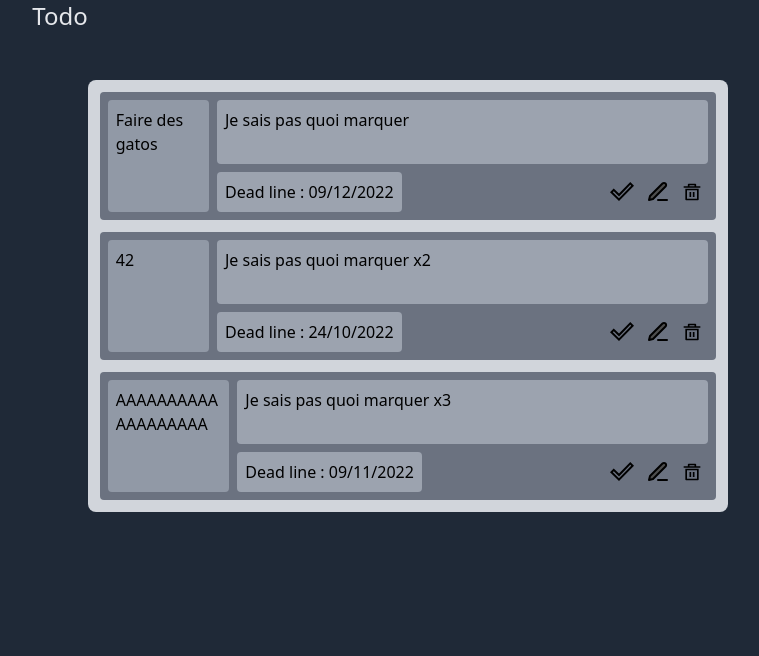
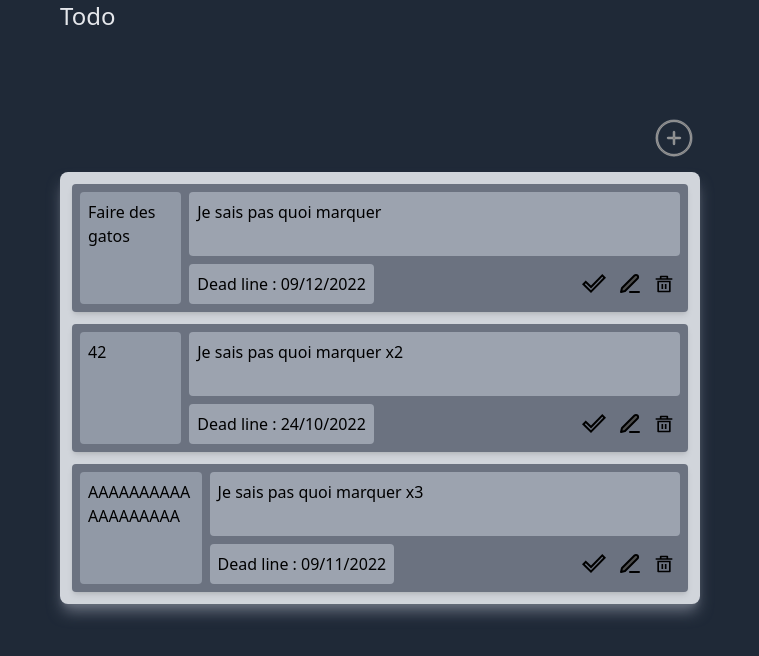
Before and after one commit to Fadgiras/react-ts-todolist, a React (Create React App) app: page / in a window 1280 px wide. Shown: the top 656 px of the page, without its empty margins (260-1019 px from the left). Built offline with nearby package versions, Linux system fonts and the light colour scheme.

Commit message:
First modal drafts

```diff
--- a/src/App.tsx
+++ b/src/App.tsx
@@ -1,9 +1,10 @@
 import React from 'react';
-import logo from './logo.svg';
 import './App.css';
 import TaskLine from './components/TaskLine';
 import Task from './models/Task';
 import TaskList from './components/TaskList';
+import TaskEdit from './components/TaskEdit';
+import Todolist from './components/Todolist';
 
 function App() {
 
@@ -25,9 +26,11 @@ function App() {
     );
 
   return (
-    <TaskList>
-      {taskList}
-    </TaskList>
+    <Todolist>
+      <TaskList>
+        {taskList}
+      </TaskList>
+    </Todolist>
   );
 }
 
--- /dev/null
+++ b/src/components/TaskEdit.tsx
@@ -0,0 +1,21 @@
+import React, { Component } from "react";
+
+export default class TaskEdit extends Component<any, any>{
+    render(): React.ReactNode {
+        return  <div className="fixed overflow-y-auto">
+                    <div className="fixed flex w-screen h-screen bg-gray-300 opacity-60"/>
+                    <div className="fixed bottom-0 top-0 left-0 right-0 m-auto flex w-1/2 bg-gray-400 h-fit rounded shadow-lg shadow-blue-800 flex flex-col">
+                        <p className="m-auto pt-2 text-bold text-xl">Task Edit : Task name</p>
+                        <p className="pl-2 pt-2">Task name</p>
+                        <input type="text" className="m-2 ring-2 pl-2 w-1/2 rounded border-black" placeholder="task name"/>
+
+                        <p className="pl-2 pt-2">Task name</p>
+                        <input type="text" className="m-2 ring-2 pl-2 w-1/2 rounded border-black" placeholder="task name"/>
+
+                        <p className="pl-2 pt-2">Task name</p>
+                        <textarea className="m-2 ring-2 pl-2 w-1/2 rounded border-black resize" placeholder="task name"/>
+
+                    </div>
+                </div>
+    }
+}
--- a/src/components/TaskLine.tsx
+++ b/src/components/TaskLine.tsx
@@ -10,7 +10,7 @@ interface TaskProps{
 
 export default class Task extends Component<TaskProps,any>{
     render() {
-        return <div id={this.props.id.toString()} className='bg-gray-500 rounded pr-2'>
+        return <div id={this.props.id.toString()} className='bg-gray-500 rounded pr-2 shadow-md  '>
                     <div className="flex flex-row">
                         <p className='m-2 p-2 bg-gray-400 bg-opacity-80 w-1/5 rounded align-middle break-words'>
                             {this.props.name}
@@ -26,7 +26,7 @@ export default class Task extends Component<TaskProps,any>{
 
                                 {/* Check */}
                                 <button type="button"
-                                        className="w-fit text-gray-400 bg-transparent hover:bg-gray-200 hover:text-gray-900 rounded-lg text-sm p-0.5 m-1 inline-flex items-center dark:hover:bg-gray-600 dark:hover:text-white"
+                                        className="w-fit text-gray-400 bg-transparent rounded-lg text-sm p-0.5 m-1 inline-flex items-center hover:bg-gray-600 hover:text-white"
                                         >
                                     <svg xmlns="http://www.w3.org/2000/svg" width="24" height="24" stroke="" fill="" viewBox="0 0 24 24">
                                         <path d="M20.303 4.846l.882.882-12.22 12.452-6.115-5.93.902-.902 5.303 5.028 11.248-11.53zm-.018-2.846l-11.285 11.567-5.286-5.011-3.714 3.716 9 8.728 15-15.285-3.715-3.715z"/>
@@ -35,7 +35,7 @@ export default class Task extends Component<TaskProps,any>{
 
                                 {/* edit */}
                                 <button type="button"
-                                        className="w-fit text-gray-400 bg-transparent hover:bg-gray-200 hover:text-gray-900 rounded-lg text-sm p-0.5 m-1 inline-flex items-center dark:hover:bg-gray-600 dark:hover:text-white"
+                                        className="w-fit text-gray-400 bg-transparent rounded-lg text-sm p-0.5 m-1 inline-flex items-center hover:bg-gray-600 hover:text-white"
                                         >
                                         <svg xmlns="http://www.w3.org/2000/svg" width="24" height="24" viewBox="0 0 24 24" fill="#333333" stroke="black" stroke-width="2" stroke-linecap="round" stroke-linejoin="round" className="feather feather-edit-3">
                                             <path d="M12 20h9" fill="black"></path>
@@ -45,7 +45,7 @@ export default class Task extends Component<TaskProps,any>{
 
                                 {/* bin */}
                                 <button type="button"
-                                        className="w-fit text-gray-400 bg-transparent hover:bg-gray-200 hover:text-gray-900 rounded-lg text-sm p-0.5 m-1 inline-flex items-center dark:hover:bg-gray-600 dark:hover:text-white"
+                                        className="w-fit text-gray-400 bg-transparent rounded-lg text-sm p-0.5 m-1 inline-flex items-center hover:bg-gray-600 hover:text-white"
                                         >
                                     <svg aria-hidden="true" className="w-5 h-5" fill="black" viewBox="0 0 24 24"
                                         xmlns="http://www.w3.org/2000/svg">
--- a/src/components/TaskList.tsx
+++ b/src/components/TaskList.tsx
@@ -4,22 +4,29 @@ import DummyTask from "./DummyTask";
 
 import { render } from 'react-dom';
 
-
-  // TODO Réussir a parser le tableau et le foreach
-  var task1 = new Task(1,"Faire des gatos","cat1","09/12/2022",null);
-  var task2 = new Task(2,"42","cat1","24/10/2022",null);
-  var task3 = new Task(3,"AAAAAAAAAAAAAAAAAAA","cat2","09/11/2022",null);
-
-  var tasks: Task[] = [task1, task2, task3];
-
 export default class TaskList extends Component<any, any>{
     render() {
         // TODO add an "add button"
-        return <div className="flex justify-center min-h-screen bg-gray-800 text-2xl text-gray-200">
-                Todo
-                    <div className='bg-gray-300 w-1/2 h-full mt-20 p-3 rounded-lg text-base text-black space-y-3'>
-                        {this.props.children}
+        return  <div className="min-h-screen bg-gray-800 text-2xl text-gray-200 ">
+                    <div className="block flex-col w-1/2 m-auto ">
+                        <div>
+                            <p>Todo</p>
+                        </div>
+                        <div className="flex h-fit mt-20 justify-end">
+                            <button type="button"
+                                    className="w-fit ml-auto text-gray-400 bg-transparent rounded-lg text-sm p-0.5 m-1 inline-flex items-center hover:bg-gray-600 hover:text-white"
+                                    >
+                                <svg fill="gray" xmlns="http://www.w3.org/2000/svg" stroke="white" viewBox="0 0 128 128" width="40px" height="40px">
+                                    <path d="M105,23C105,23,105,23,105,23C82.4,0.4,45.6,0.4,23,23C0.4,45.6,0.4,82.4,23,105c11.3,11.3,26.2,17,41,17s29.7-5.7,41-17C127.6,82.4,127.6,45.6,105,23z M100.8,100.8c-20.3,20.3-53.3,20.3-73.5,0C7,80.5,7,47.5,27.2,27.2C37.4,17.1,50.7,12,64,12s26.6,5.1,36.8,15.2C121,47.5,121,80.5,100.8,100.8z"/>
+                                    <path d="M83,61H67V45c0-1.7-1.3-3-3-3s-3,1.3-3,3v16H45c-1.7,0-3,1.3-3,3s1.3,3,3,3h16v16c0,1.7,1.3,3,3,3s3-1.3,3-3V67h16c1.7,0,3-1.3,3-3S84.7,61,83,61z"/>
+                                </svg>
+                            </button>
+                        </div>
+                        <div className='bg-gray-300 h-full mt-2 p-3 rounded-lg text-base text-black space-y-3 shadow-lg shadow-gray-500'>
+                            {this.props.children}
+                        </div>
                     </div>
                 </div>
+
     }
 }
--- /dev/null
+++ b/src/components/Todolist.tsx
@@ -0,0 +1,9 @@
+import React, { Component, PropsWithChildren } from "react";
+
+export default class Todolist extends Component<any, any>{
+    render(): React.ReactNode {
+        return  <div>
+                    {this.props.children}
+                </div>
+    }
+}
```
